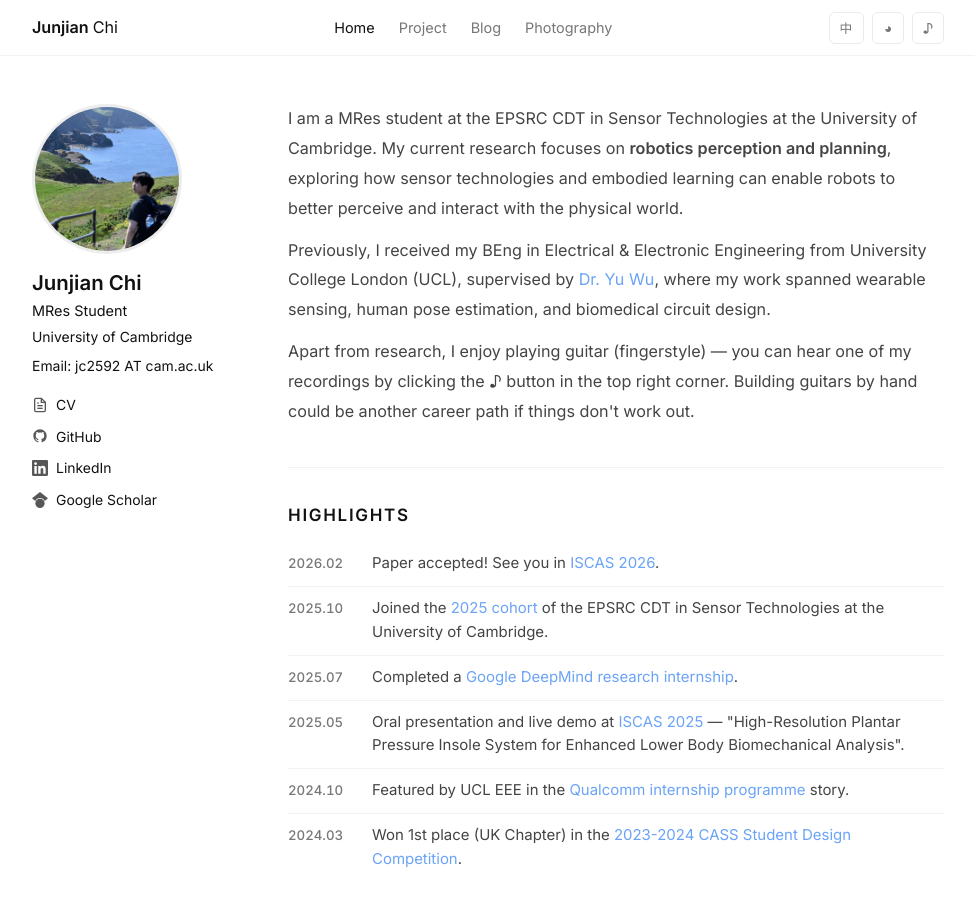
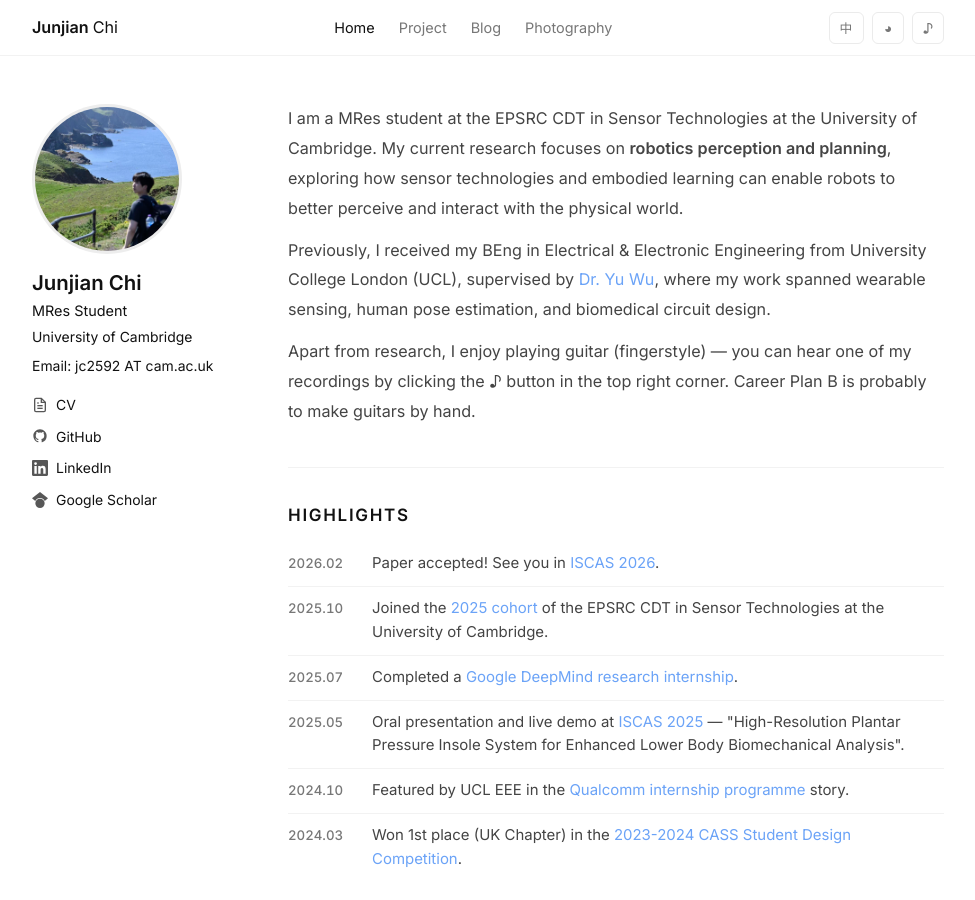
Before and after one commit to JunjianChi/junjianchi.github.io, a Jekyll site: the page built from _pages/about.md, in a window 1280 px wide and 900 px high. Shown: the whole window, without its empty margins (152-1127 px from the left). Built offline with Jekyll 4.4.1, drawn with Linux system fonts in a browser that asks for light colours.

Commit message:
Update guitar bio wording on about page
Co-Authored-By: Claude Opus 4.6 <noreply@anthropic.com>

```diff
--- a/_pages/about.md
+++ b/_pages/about.md
@@ -35,10 +35,10 @@ show_title: false
 
   <p class="lang-en">
     Apart from research, I enjoy playing guitar (fingerstyle) — you can hear one of my recordings
-    by clicking the ♪ button in the top right corner. Building guitars by hand could be another career path if things don't work out.
+    by clicking the ♪ button in the top right corner. Career Plan B is probably to make guitars by hand.
   </p>
   <p class="lang-zh">
-    学术之外，我喜欢弹吉他 (指弹) ——点击右上角的 ♪ 按钮可以听我弹的一首曲子。未来有机会的话，也想尝试手工制作吉他。
+    学术之外，我喜欢弹指弹吉他——点击右上角的 ♪ 按钮可以听我弹的一首曲子。Plan B 是去做一名制琴师，毕竟总得有人来造吉他吧？
   </p>
 </div>
 
```
